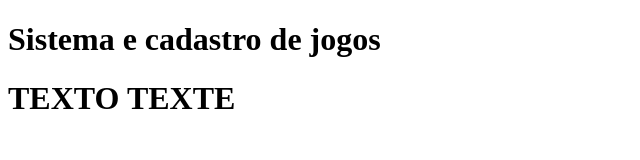
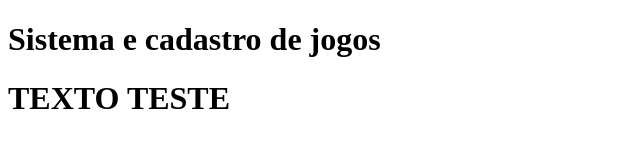
Before and after one commit to jjonatast/sistema-de-cadastro, a plain HTML site: page index.html in a window 1280 px wide. Shown: the full height of the page, 0-640 px from the left. Drawn offline with Linux system fonts and the light colour scheme.

Commit message:
ajuste de escrita

```diff
--- a/index.html
+++ b/index.html
@@ -8,6 +8,6 @@
 <body>
     <h1>Sistema e cadastro de jogos</h1>
     <script src=""app.js"></script>
-    <h1>TEXTO TEXTE</h1>
+    <h1>TEXTO TESTE</h1>
   </body>
 </html>
```
